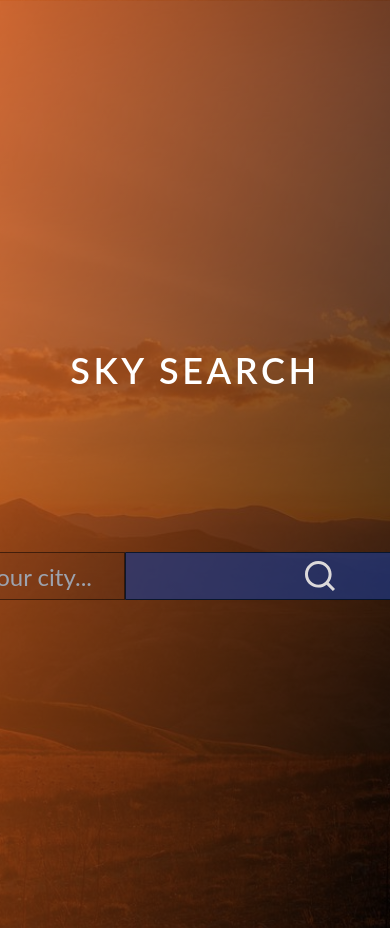
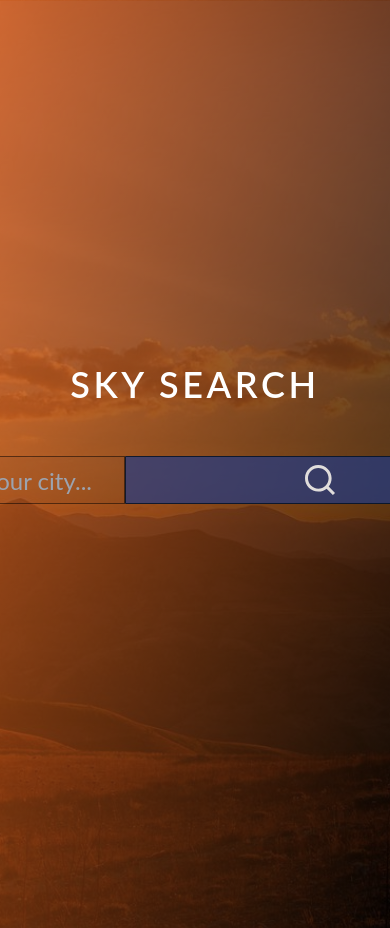
Before and after one commit to matthewfee/weather, a Next.js app: page / in a window 390 px wide. Shown: the top 928 px of the page. Built offline with nearby package versions, Linux system fonts and the light colour scheme.

Commit message:
made header position relative to main container

```diff
--- a/components/HeroLayout.js
+++ b/components/HeroLayout.js
@@ -54,7 +54,7 @@ const HeroLayout = ({ children, isDaytime, weather }) => {
         }}
       />
       <div
-        className={`hero-content text-center text-neutral-content transition-colors ease-in-out duration-[4000ms] h-0 border
+        className={`hero-content text-center text-neutral-content transition-colors ease-in-out duration-[4000ms] h-0 border relative
 
       flex flex-col p-0 w-full max-w-[600px] m-0 rounded-xl shadow-2xl shadow-black/70 ${
         isDaytime ? 'bg-[#09243B]/60' : 'bg-blue-900/60'
--- a/components/SearchForm.js
+++ b/components/SearchForm.js
@@ -12,7 +12,7 @@ const SearchForm = ({
 }) => (
   <div
     className={`form-control flex-col w-full justify-center items-center relative hover:opacity-100 rounded-none  transition-all duration-[1000ms] ease-in text-white ${
-      weather ? 'mt-0' : 'md:mt-16 mt-48'
+      weather ? 'mt-0' : 'md:mt-16 absolute bottom-0 mt-auto'
     }`}
   >
     <div className="input-group w-full input-group-lg flex justify-center items-center  m-0">
--- a/components/SiteHeader.js
+++ b/components/SiteHeader.js
@@ -2,8 +2,8 @@ const SiteHeader = ({ weather }) => (
   <h1
     className={`absolute transition-all tracking-widest font-semibold letter duration-1000 ease-in uppercase ${
       weather
-        ? 'opacity-50 h-0 top-10 text-xl '
-        : 'opacity-100 top-[350px] text-4xl md:text-8xl text-white'
+        ? 'opacity-50 h-0 top-[-100px] text-xl '
+        : 'opacity-100 top-[-100px] text-4xl md:text-8xl text-white'
     } text-white `}
   >
     Sky Search
```
